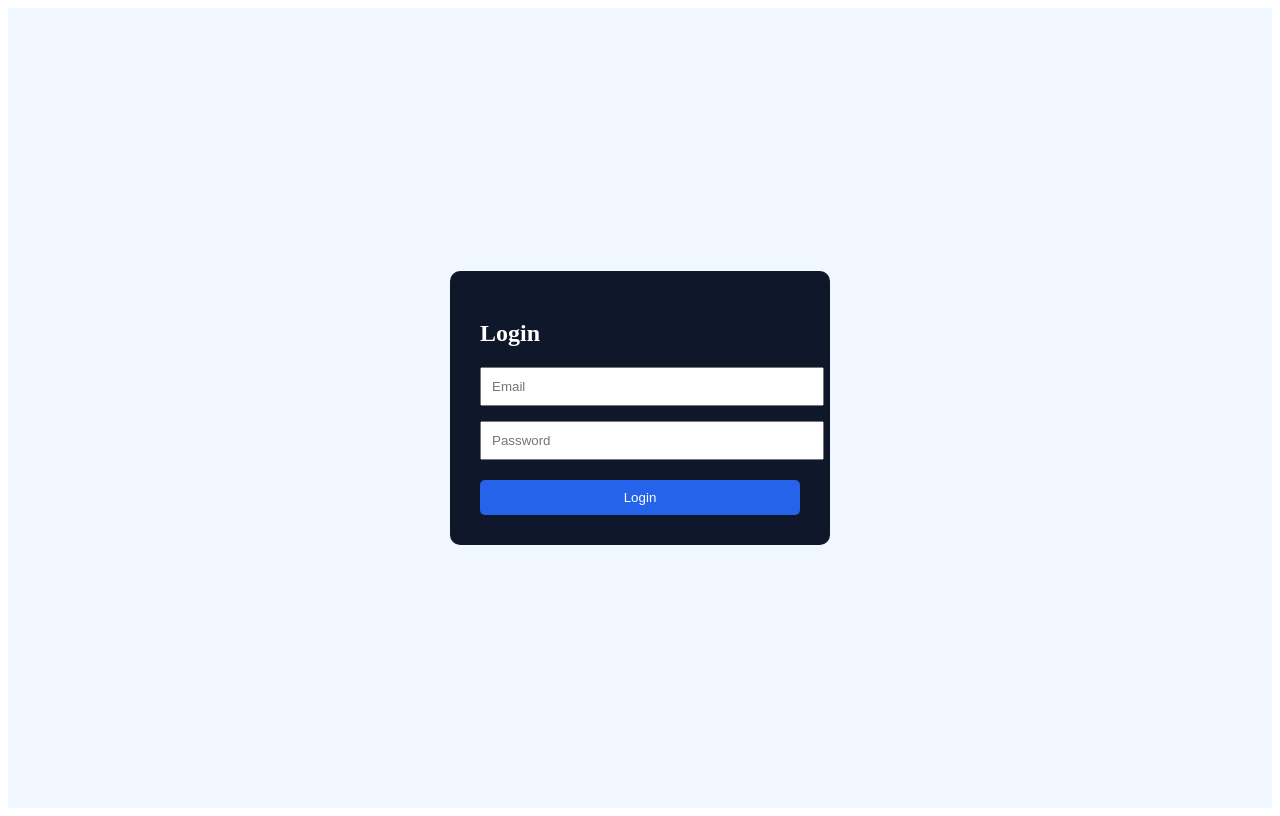
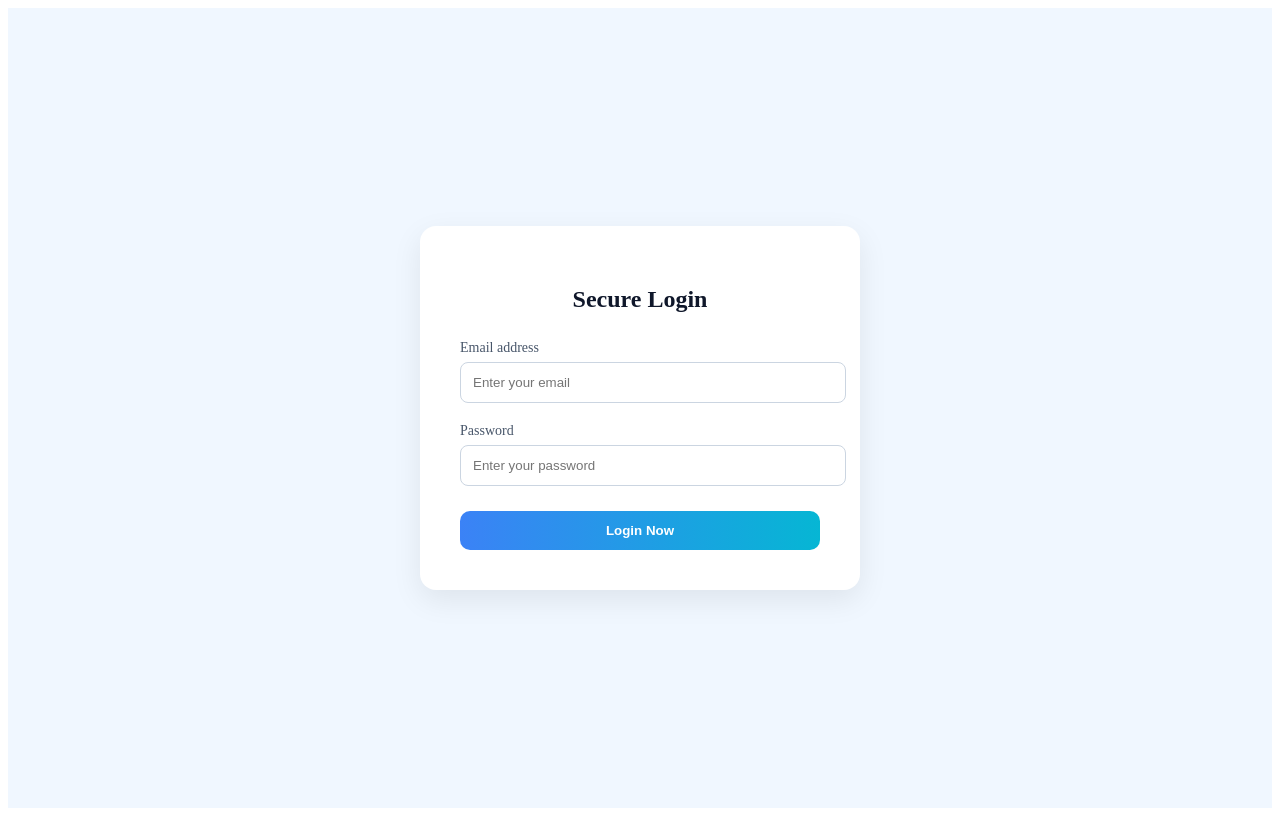
Before and after one commit to naspro-tech/naspro, a Next.js app: page /login in a window 1280 px wide. Built offline with nearby package versions, Linux system fonts and the light colour scheme.

Commit message:
Update login.js

```diff
--- a/pages/login.js
+++ b/pages/login.js
@@ -15,7 +15,7 @@ export default function Login() {
     const res = await fetch("/api/auth/login", {
       method: "POST",
       headers: {
-        "Content-Type":"application/json"
+        "Content-Type": "application/json"
       },
       body: JSON.stringify({
         email,
@@ -25,9 +25,9 @@ export default function Login() {
 
     const data = await res.json();
 
-    if(data.success){
+    if (data.success) {
 
-      if(data.role === "admin"){
+      if (data.role === "admin") {
         router.push("/admin");
       } else {
         router.push("/portal");
@@ -42,64 +42,86 @@ export default function Login() {
   return (
 
     <div style={{
-      display:"flex",
-      justifyContent:"center",
-      alignItems:"center",
-      height:"100vh",
-      background:"#f0f7ff"
+      display: "flex",
+      justifyContent: "center",
+      alignItems: "center",
+      height: "100vh",
+      background: "#f0f7ff"
     }}>
 
       <form
         onSubmit={handleLogin}
         style={{
-          background:"#0f172a",
-          color:"#fff",
-          padding:"30px",
-          borderRadius:"10px",
-          width:"320px"
+          background: "#ffffff",
+          padding: "40px",
+          borderRadius: "16px",
+          width: "360px",
+          boxShadow: "0 10px 30px rgba(0,0,0,0.08)"
         }}
       >
 
-        <h2 style={{marginBottom:"20px"}}>
-          Login
+        <h2 style={{
+          textAlign: "center",
+          marginBottom: "25px",
+          color: "#0f172a"
+        }}>
+          Secure Login
         </h2>
+
+        <div style={{ marginBottom: "18px" }}>
+          <label style={{ fontSize: "14px", color: "#475569" }}>
+            Email address
+          </label>
 
           <input
             type="email"
-          placeholder="Email"
+            placeholder="Enter your email"
             value={email}
-          onChange={(e)=>setEmail(e.target.value)}
+            onChange={(e) => setEmail(e.target.value)}
             style={{
-            width:"100%",
-            padding:"10px",
-            marginBottom:"15px"
+              width: "100%",
+              padding: "12px",
+              marginTop: "6px",
+              borderRadius: "8px",
+              border: "1px solid #cbd5e1"
             }}
           />
+        </div>
+
+        <div style={{ marginBottom: "25px" }}>
+          <label style={{ fontSize: "14px", color: "#475569" }}>
+            Password
+          </label>
 
           <input
             type="password"
-          placeholder="Password"
+            placeholder="Enter your password"
             value={password}
-          onChange={(e)=>setPassword(e.target.value)}
+            onChange={(e) => setPassword(e.target.value)}
             style={{
-            width:"100%",
-            padding:"10px",
-            marginBottom:"20px"
+              width: "100%",
+              padding: "12px",
+              marginTop: "6px",
+              borderRadius: "8px",
+              border: "1px solid #cbd5e1"
             }}
           />
+        </div>
 
         <button
           type="submit"
           style={{
-            width:"100%",
-            padding:"10px",
-            background:"#2563eb",
-            color:"#fff",
-            border:"none",
-            borderRadius:"5px"
+            width: "100%",
+            padding: "12px",
+            borderRadius: "10px",
+            border: "none",
+            background: "linear-gradient(90deg,#3b82f6,#06b6d4)",
+            color: "#fff",
+            fontWeight: "600",
+            cursor: "pointer"
           }}
         >
-          Login
+          Login Now
         </button>
 
       </form>
@@ -107,4 +129,5 @@ export default function Login() {
     </div>
 
   );
+
 }
```
Lines whose indentation alone changed are shown as unchanged.
